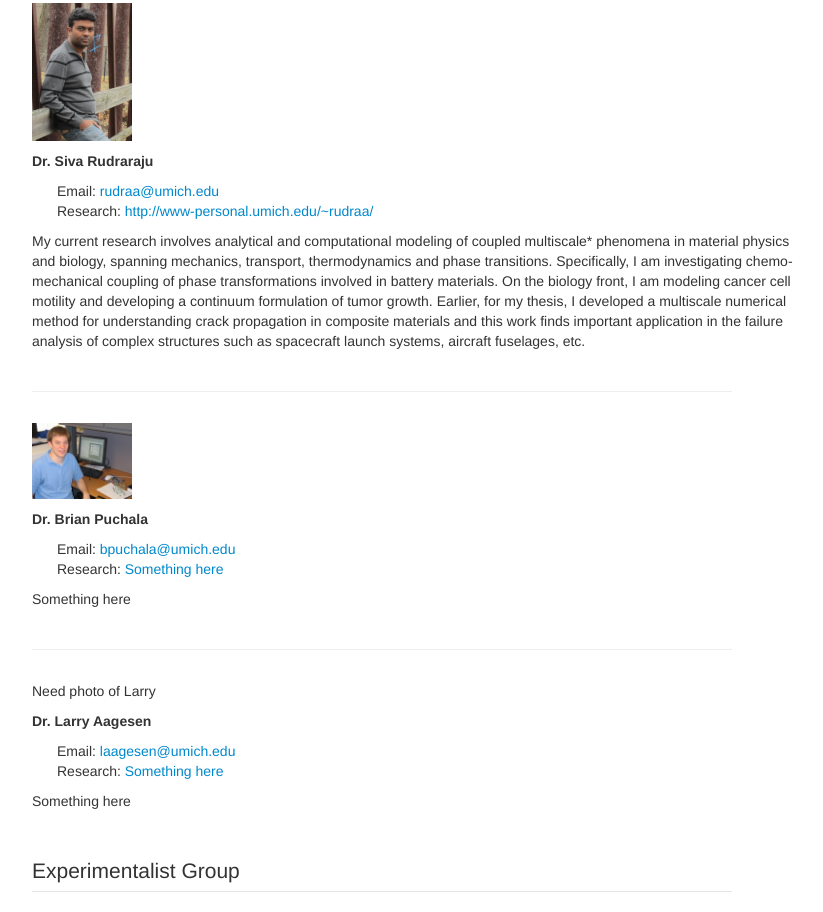
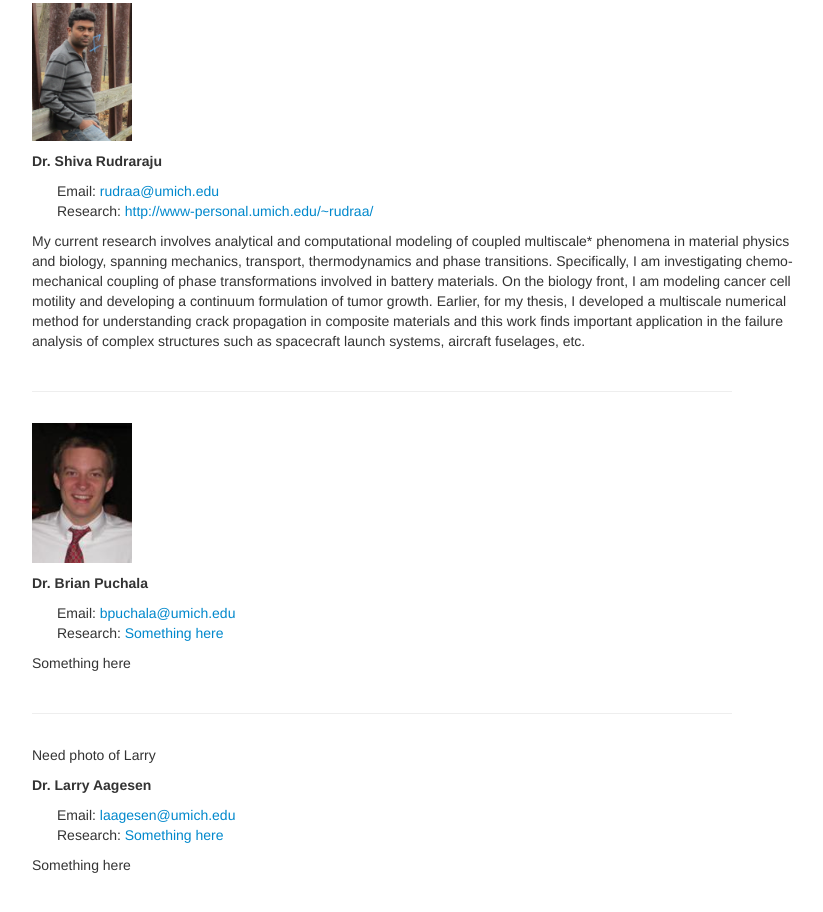
Before and after one commit to prisms-center/prisms-website-old, a plain HTML site: page people.html in a window 1280 px wide. Shown: the part 2605-3517 px from the top of the page, without its empty margins (258-1081 px from the left). Drawn offline with Linux system fonts and the light colour scheme.

Commit message:
Update Brian's picture.

```diff
--- a/people.html
+++ b/people.html
@@ -207,7 +207,7 @@
 <div class="row">
     <div class="span8">
         <img width="100" height="150" src="assets/img/people/rudraa/rudraa.jpg">
-        <h5>Dr. Siva Rudraraju</h5>
+        <h5>Dr. Shiva Rudraraju</h5>
         <ul style="list-style-type: none;">
             <li>Email: <a href="mailto:rudraa@umich.edu">rudraa@umich.edu</a></li>
             <li>Research: <a href="http://www-personal.umich.edu/~rudraa/">http://www-personal.umich.edu/~rudraa/</a></li>
@@ -231,7 +231,7 @@
 
 <div class="row">
     <div class="span8">
-        <img width="100" height="150" src="assets/img/people/bpuchala/210px-People-brian.jpg">
+        <img width="100" height="150" src="assets/img/people/bpuchala/brian.jpg">
         <h5>Dr. Brian Puchala</h5>
         <ul style="list-style-type: none;">
             <li>Email: <a href="mailto:bpuchala@umich.edu">bpuchala@umich.edu</a></li>
```
Also changed, not shown: assets/img/people/bpuchala/brian.jpg (added).
